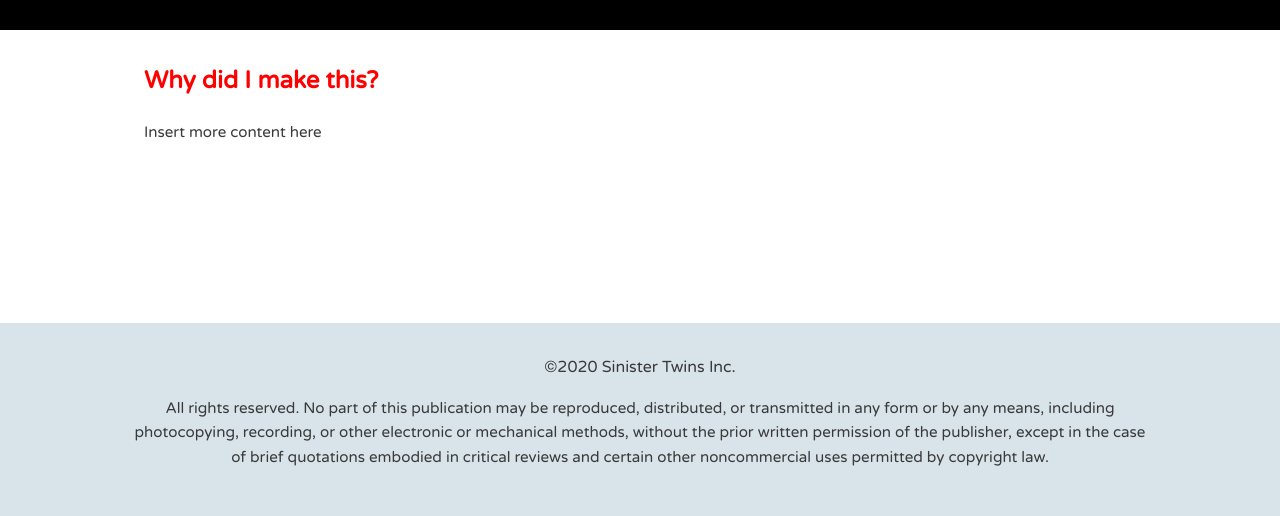
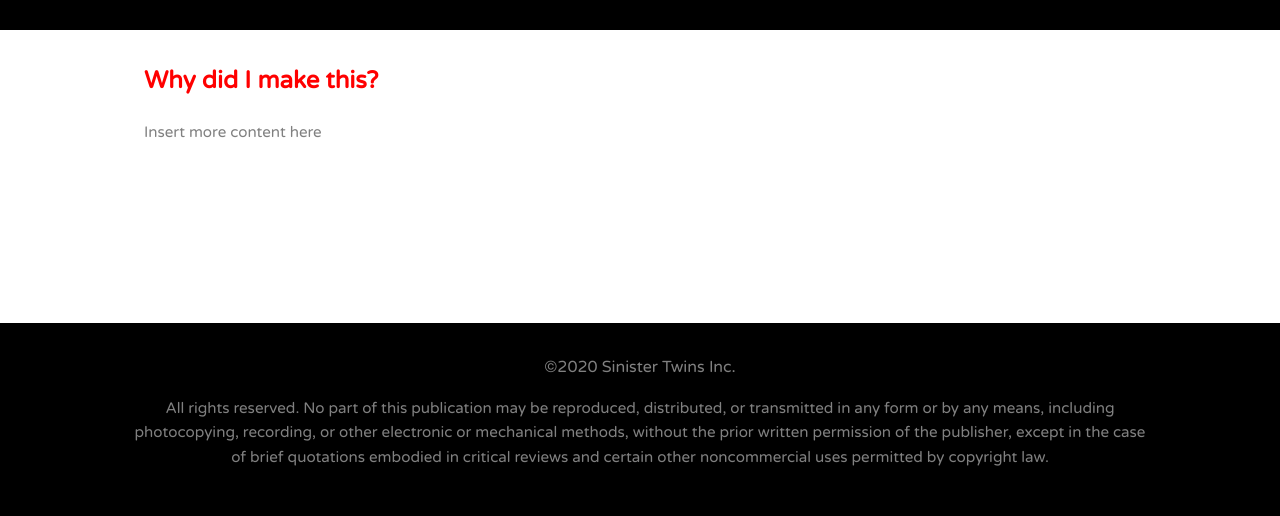
Before and after one commit to abomb2/SinisterTwinsWebsite, a plain HTML site: page index.html in a window 1280 px wide. Shown: the part 284-800 px from the top of the page. Drawn offline with Linux system fonts and the light colour scheme.

Commit message:
Changed some colors around for font and footer.

```diff
--- a/css/base.css
+++ b/css/base.css
@@ -8,7 +8,7 @@
 body {
 	font-family: 'Varela Round', sans-serif;
 	line-height: 1.6;
-	color: #3a3a3a;
+	color: gray;
 	margin: 0;
 }
 ul {
@@ -56,11 +56,11 @@ img {
 }
 .main-nav a {
 	font-size: .95em;
-	color: black;
+	color: red;
 	text-transform: uppercase;
 }
 .main-nav a:hover {
-	color: red;
+	color: black;
 }
 
 /* ---- Layout Containers ---- */
@@ -84,7 +84,7 @@ img {
 	padding-left: 1em;
 }
 .main-footer {
-	background: #d9e4ea;
+	background: black;
 	padding: 2em 0;
 	margin-top: 30px;
 }
```
Also changed, not shown: README.md.
